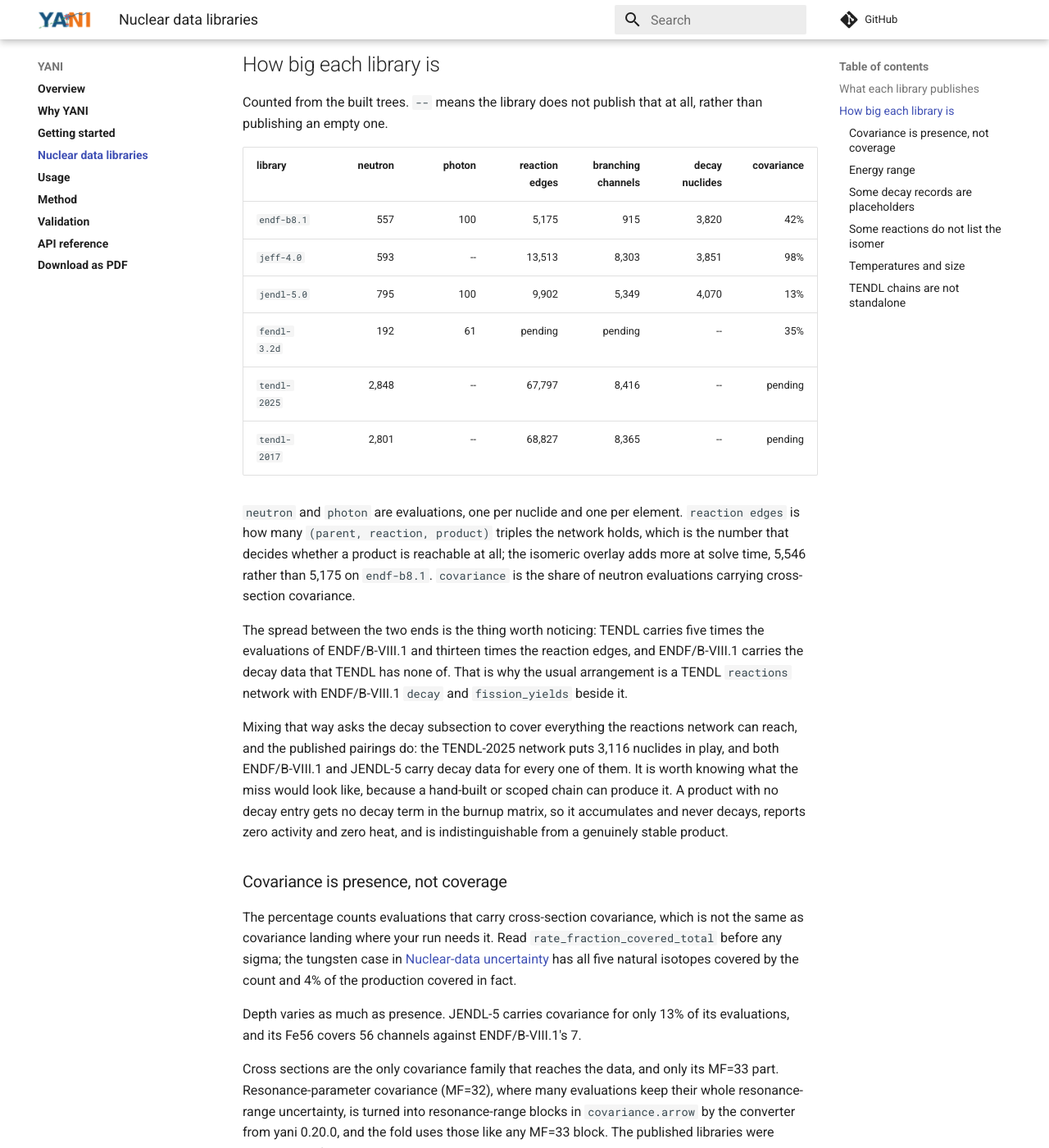
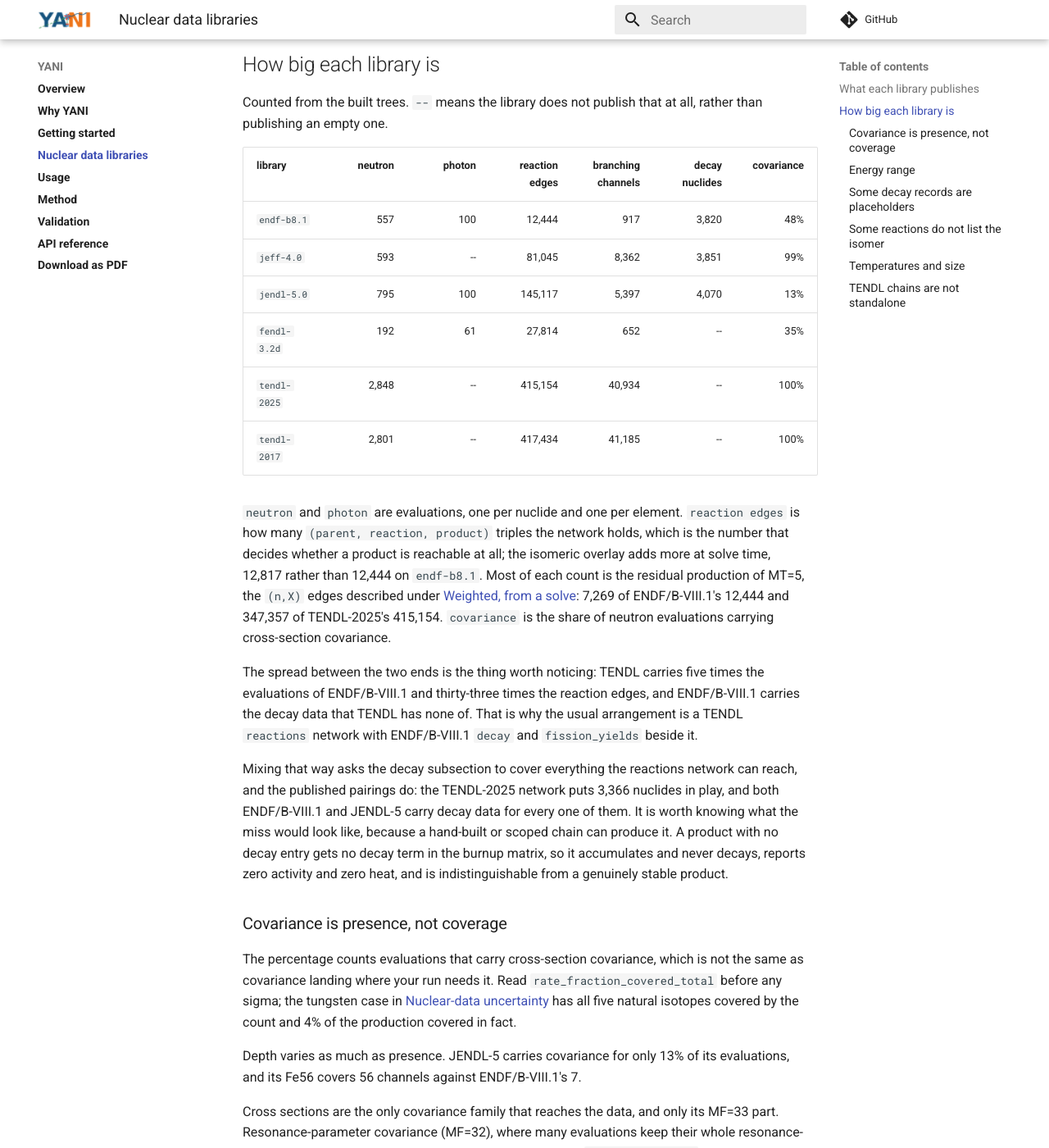
Before and after one commit to fusion-neutronics/yani, an MkDocs documentation site: the page built from docs/libraries.md, in a window 1280 px wide and 1400 px high, scrolled down 1829 px. Shown: the whole window at 82% size. Built offline with MkDocs 1.6.1 and Material for MkDocs 9.7.7, drawn with Linux system fonts in a browser that asks for light colours; comment, search, counter and statistics services are not loaded; some of the changed text lies outside the part shown.

Commit message:
Bring the docs to yani-core 0.21.0 and its 2026-10-12.1 data
yani-core 0.21.0 refuses an irradiation when cross_section_data is unset
instead of returning zero rates. The settings table, the paragraph under
it, the list after it and the warning on Getting started now say it is
refused, naming the setting. A decay-only schedule still runs.

The method page said a material's temperature must be one the data
carries and that temperatures are not interpolated. A temperature between
two tabulated ones is blended from the pair that brackets it, linearly in
temperature, and one outside the range is refused. With no temperature
set the lowest one is used, 250 K on the published libraries: a W186
irradiation with no temperature matches one at 250 K to every digit.

Products are screened by product_threshold, so transmute() loads the
cross sections of the composition and of the products the irradiation
populates rather than the whole reachable network. Why YANI and Usage
say so, and the "1.8 s of a 2.3 s call" timing, which core dropped from
its own docstring, is gone.

The size table is the library_overview.py block for the 2026-10-12.1
trees, the release latest.json names for all six libraries. It fills the
FENDL-3.2d and TENDL cells left pending. Reaction edges now include the
(n,X) residuals of MT=5, 7,269 of ENDF/B-VIII.1's 12,444, and the
figures the prose derives from the table are re-measured on the same
trees: 12,817 edges with the isomeric overlay, 3,366 nuclides in play on
TENDL-2025 (all with ENDF/B-VIII.1 and JENDL-5 decay data), and the
per-nuclide and chain sizes.

```diff
--- a/docs/libraries.md
+++ b/docs/libraries.md
@@ -76,29 +76,32 @@
 
 | library | neutron | photon | reaction edges | branching channels | decay nuclides | covariance |
 | --- | ---: | ---: | ---: | ---: | ---: | ---: |
-| `endf-b8.1` | 557 | 100 | 5,175 | 915 | 3,820 | 42% |
-| `jeff-4.0` | 593 | -- | 13,513 | 8,303 | 3,851 | 98% |
-| `jendl-5.0` | 795 | 100 | 9,902 | 5,349 | 4,070 | 13% |
-| `fendl-3.2d` | 192 | 61 | pending | pending | -- | 35% |
-| `tendl-2025` | 2,848 | -- | 67,797 | 8,416 | -- | pending |
-| `tendl-2017` | 2,801 | -- | 68,827 | 8,365 | -- | pending |
+| `endf-b8.1` | 557 | 100 | 12,444 | 917 | 3,820 | 48% |
+| `jeff-4.0` | 593 | -- | 81,045 | 8,362 | 3,851 | 99% |
+| `jendl-5.0` | 795 | 100 | 145,117 | 5,397 | 4,070 | 13% |
+| `fendl-3.2d` | 192 | 61 | 27,814 | 652 | -- | 35% |
+| `tendl-2025` | 2,848 | -- | 415,154 | 40,934 | -- | 100% |
+| `tendl-2017` | 2,801 | -- | 417,434 | 41,185 | -- | 100% |
 
 `neutron` and `photon` are evaluations, one per nuclide and one per element.
 `reaction edges` is how many `(parent, reaction, product)` triples the network
 holds, which is the number that decides whether a product is reachable at all;
-the isomeric overlay adds more at solve time, 5,546 rather than 5,175 on
-`endf-b8.1`. `covariance` is the share of neutron evaluations carrying
-cross-section covariance.
+the isomeric overlay adds more at solve time, 12,817 rather than 12,444 on
+`endf-b8.1`. Most of each count is the residual production of MT=5, the
+`(n,X)` edges described under
+[Weighted, from a solve](usage.md#weighted-from-a-solve): 7,269 of
+ENDF/B-VIII.1's 12,444 and 347,357 of TENDL-2025's 415,154. `covariance` is the
+share of neutron evaluations carrying cross-section covariance.
 
 The spread between the two ends is the thing worth noticing: TENDL carries five
-times the evaluations of ENDF/B-VIII.1 and thirteen times the reaction edges,
-and ENDF/B-VIII.1 carries the decay data that TENDL has none of. That is why the
-usual arrangement is a TENDL `reactions` network with ENDF/B-VIII.1 `decay` and
-`fission_yields` beside it.
+times the evaluations of ENDF/B-VIII.1 and thirty-three times the reaction
+edges, and ENDF/B-VIII.1 carries the decay data that TENDL has none of. That is
+why the usual arrangement is a TENDL `reactions` network with ENDF/B-VIII.1
+`decay` and `fission_yields` beside it.
 
 Mixing that way asks the decay subsection to cover everything the reactions
 network can reach, and the published pairings do: the TENDL-2025 network puts
-3,116 nuclides in play, and both ENDF/B-VIII.1 and JENDL-5 carry decay data for
+3,366 nuclides in play, and both ENDF/B-VIII.1 and JENDL-5 carry decay data for
 every one of them. It is worth knowing what the miss would look like, because a
 hand-built or scoped chain can produce it. A product with no decay entry gets no
 decay term in the burnup matrix, so it accumulates and never decays, reports zero
@@ -229,10 +232,13 @@
 All six are converted at the same six temperatures, 250, 293.6, 600, 900, 1200
 and 2500 K, so a library swap never changes which temperature is available.
 
-Size is per nuclide rather than per library, because only the nuclides in your
-material are fetched. Fe56 is 65 MB on `endf-b8.1` and 25 MB on `tendl-2025`;
-U235 is 199 MB and 63 MB. The chains are small by comparison, 3.4 MB for a TENDL
-network against 21 MB for JENDL-5's complete one.
+Size is per nuclide rather than per library, because only the nuclides a run
+loads are fetched: those in your material and the products its irradiation
+populates. Fe56 is 56 MB on `endf-b8.1` and 19 MB on `tendl-2025`; U235 is
+179 MB and 387 MB, 346 MB of the latter its cross-section covariance, which
+only an uncertainty run reads. The chains are not small: 88 MB for a TENDL
+network against 67 MB for JENDL-5's complete one, most of it the `(n,X)`
+residual production in `reactions`.
 
 ### TENDL chains are not standalone
 
```
Also changed, not shown: docs/getting_started.md (+3 -7 lines), docs/method.md (+5 -4 lines), docs/usage.md (+13 -9 lines), docs/why_yani.md (+9 -5 lines).
